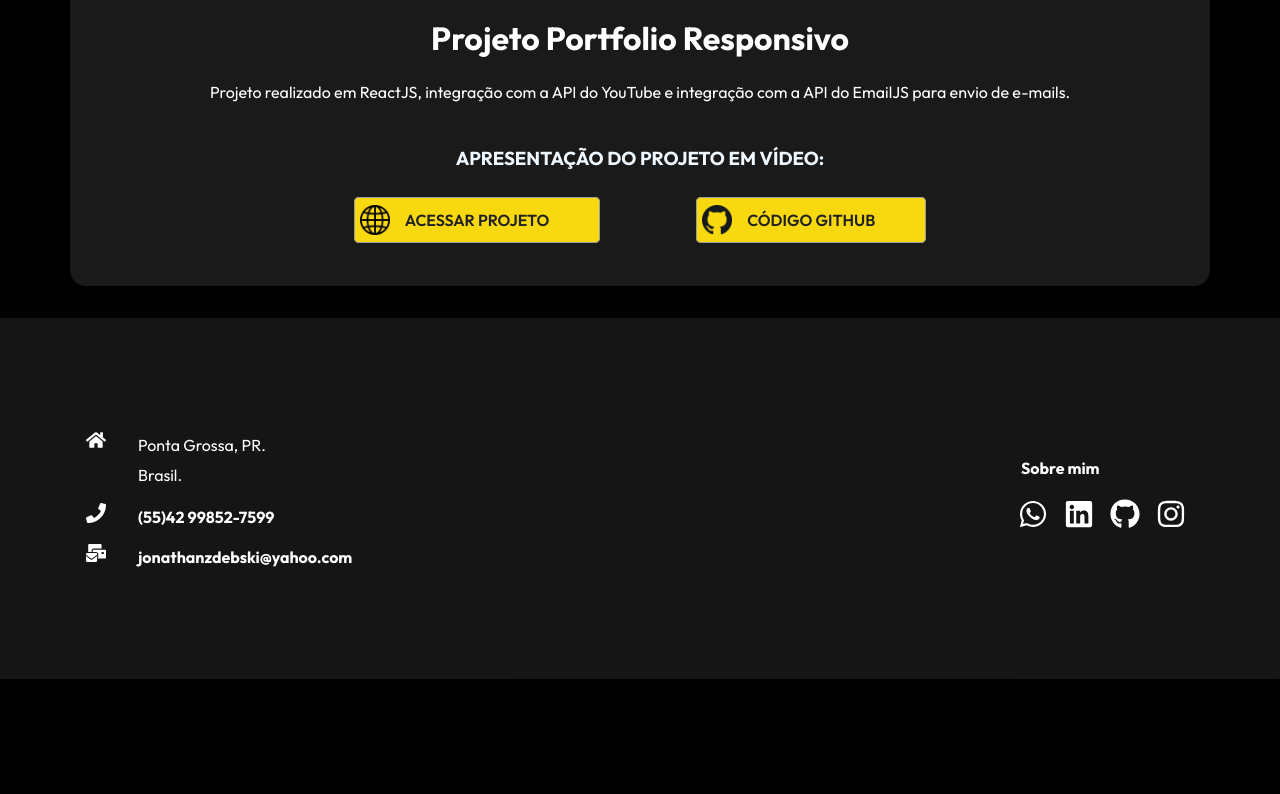
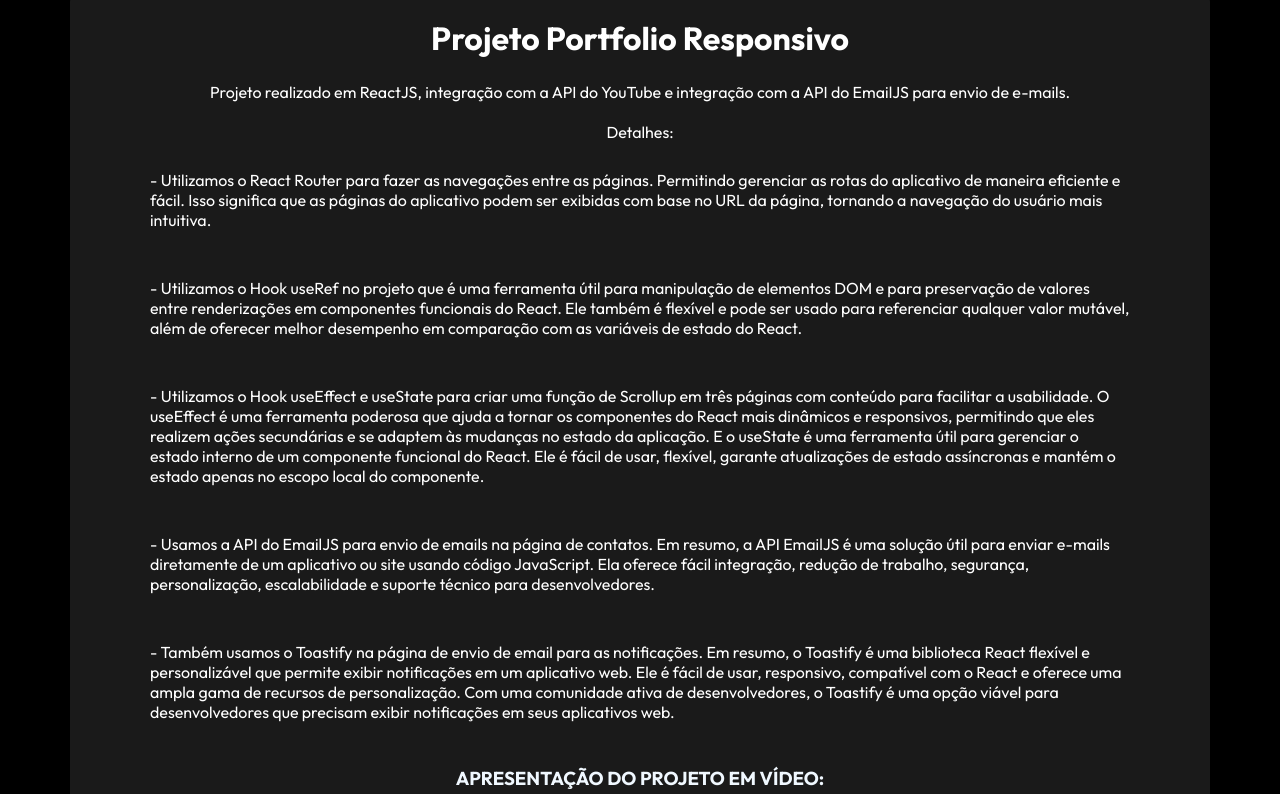
Before and after one commit to JonathanZdebski/Projeto-front-end-responsivo-jhnn, a React (Create React App) app: page /projeto-portfolio-responsivo in a window 1280 px wide. Shown: the part 526-1320 px from the top of the page. Before the commit the page ends 1205 px from the top, so only its background shows below. Built offline with nearby package versions, Linux system fonts and the light colour scheme.

Commit message:
Detalhes dos projetos adicionados.

```diff
--- a/src/components/ProjectEcommerce.js
+++ b/src/components/ProjectEcommerce.js
@@ -25,9 +25,58 @@
       <div className={styles.card2}>
         <div className={styles.title}>
           <h1>Projeto Ecommerce John Dala</h1>
-          <p>
+
+          <p className={styles.resumetext}>
             Projeto realizado em ReactJS, NextJS, Sanity como API backend e o
             Stripe como API de pagamento.
+            <br />
+            <br />
+            Detalhes:
+          </p>
+          <p>
+            <br />- Utilizamos o next/link no projeto que melhora o desempenho e
+            faz uso do pré-carregamento inteligente, que carrega automaticamente
+            as páginas adjacentes para que o usuário possa navegar entre elas
+            sem qualquer tempo de carregamento significativo dentre outras
+            vantagens.
+          </p>
+          <p>
+            - Utilizamos useState e o useContext na lógica do projeto para
+            facilitar a passagem de dados entre componentes e compartilhar dados
+            entre componentes sem precisar passar propriedades manualmente entre
+            cada um deles. Isso torna o código mais limpo e fácil de ler, além
+            de reduzir a complexidade do gerenciamento de estados.
+          </p>
+          <p>
+            - Utilizamos o getStaticPaths que gera dinamicamente caminhos de
+            rota estática para suas páginas, permitindo que o Next.js
+            pré-calcule e armazene em cache essas páginas, melhorando o
+            desempenho da sua aplicação. Também utilizando dados dinâmicos da
+            API do Sanity.
+          </p>
+          <p>
+            - Também utilizamos o getStaticProps que trabalha em conjunto com o
+            getStaticPaths para permitir a geração dinâmica de páginas
+            estáticas. O getStaticPaths gera caminhos de rota estática para as
+            páginas com base em dados dinâmicos, enquanto o getStaticProps busca
+            os dados necessários para cada caminho e retorna as propriedades
+            necessárias para renderizar a página correspondente.
+          </p>
+          <p>
+            - Utilizamos também o getServerSideProps que é uma função muito útil
+            no Next.js que permite buscar dados no servidor em tempo de execução
+            e passá-los como propriedades para uma página. O uso do
+            getServerSideProps pode permitir a renderização dinâmica de conteúdo
+            personalizado, acesso a dados de autenticação, flexibilidade na
+            busca de dados dinâmicos e melhorar o SEO da aplicação.
+          </p>
+          <p>
+            - Utilizamos o useEffect para setar todos os dados do carrinho na
+            página de realização de compra e setar o cache após a compra do
+            usuário. Resumindo o useEffect é uma ferramenta poderosa que ajuda a
+            tornar os componentes do React mais dinâmicos e responsivos,
+            permitindo que eles realizem ações secundárias e se adaptem às
+            mudanças no estado da aplicação.
           </p>
         </div>
         <div>
--- a/src/components/ProjectEcommerce.module.css
+++ b/src/components/ProjectEcommerce.module.css
@@ -30,6 +30,18 @@
 
 .title p {
     padding: 1.5rem;
+    text-align: left;
+}
+
+.title .resumetext {
+    align-items: center;
+    text-align: center;
+    margin-bottom: -2.5rem;
+}
+
+.title .resumetext2 {
+    align-items: center;
+    text-align: center;
 }
 
 .btnwd {
--- a/src/components/ProjectGen.js
+++ b/src/components/ProjectGen.js
@@ -25,9 +25,49 @@
       <div className={styles.card2}>
         <div className={styles.title}>
           <h1>Projeto Gen</h1>
-          <p>
+          <p className={styles.resumetext}>
             Projeto realizado em ReactJS utilizando API do JSON para armazenar
             os serviços criados.
+            <br />
+            <br />
+            Detalhes:
+          </p>
+          <p>
+            <br />- Utilizamos o React Router para fazer as navegações entre as
+            páginas. Permitindo gerenciar as rotas do aplicativo de maneira
+            eficiente e fácil. Isso significa que as páginas do aplicativo podem
+            ser exibidas com base no URL da página, tornando a navegação do
+            usuário mais intuitiva.
+          </p>
+          <p>
+            - Utilizamos o UUID no projeto, em resumo, o uso de UUIDs em
+            projetos oferece vantagens de unicidade, sem colisão, sem
+            previsibilidade, compatibilidade, escalabilidade e privacidade.
+            Essas vantagens tornam os UUIDs uma opção viável para identificar
+            objetos de forma exclusiva em projetos distribuídos, multiplataforma
+            e sensíveis à privacidade.
+          </p>
+          <p>
+            - Utilizamos o DB.JSON, é um arquivo simples e flexível que pode ser
+            usado para criar uma API RESTful fake para prototipação ou para
+            testes em um projeto. Ele é fácil de implementar, rápido,
+            personalizável e compatível com o formato JSON. Além disso, o
+            db.json é útil para testes automatizados e pode ser usado em
+            diferentes tipos de projetos.
+          </p>
+          <p>
+            - Usamos o Hook useEffect para registrar os dados em JSON, resumindo
+            o useEffect é uma ferramenta poderosa que ajuda a tornar os
+            componentes do React mais dinâmicos e responsivos, permitindo que
+            eles realizem ações secundárias e se adaptem às mudanças no estado
+            da aplicação.
+          </p>
+          <p>
+            - Usamos o Hook useState para capturar os dados de serviços do
+            projeto, o useState é uma ferramenta útil para gerenciar o estado
+            interno de um componente funcional do React. Ele é fácil de usar,
+            flexível, garante atualizações de estado assíncronas e mantém o
+            estado apenas no escopo local do componente.
           </p>
         </div>
         <div>
--- a/src/components/ProjectHBanks.js
+++ b/src/components/ProjectHBanks.js
@@ -25,7 +25,16 @@
       <div className={styles.card2}>
         <div className={styles.title}>
           <h1>Projeto HBanks Responsivo</h1>
-          <p>Projeto realizado em ReactJS + Vite + Tailwindss.</p>
+          <p className={styles.resumetext}>
+            Projeto realizado em ReactJS + Vite + Tailwindss.
+            <br />
+            <br />
+            Detalhes:
+          </p>
+          <p className={styles.resumetext2}>
+            <br />- Projeto sem detalhes backend, utilizamos as tecnologias
+            citadas acima com design bem trabalhado em Tailwindcss.
+          </p>
         </div>
         <div>
           <h3 className={styles.apres}>APRESENTAÇÃO DO PROJETO EM VÍDEO:</h3>
--- a/src/components/ProjectPortfolio.js
+++ b/src/components/ProjectPortfolio.js
@@ -25,9 +25,56 @@
       <div className={styles.card2}>
         <div className={styles.title}>
           <h1>Projeto Portfolio Responsivo</h1>
-          <p>
+          <p className={styles.resumetext}>
             Projeto realizado em ReactJS, integração com a API do YouTube e
             integração com a API do EmailJS para envio de e-mails.
+            <br />
+            <br />
+            Detalhes:
+          </p>
+          <p>
+            <br />- Utilizamos o React Router para fazer as navegações entre as
+            páginas. Permitindo gerenciar as rotas do aplicativo de maneira
+            eficiente e fácil. Isso significa que as páginas do aplicativo podem
+            ser exibidas com base no URL da página, tornando a navegação do
+            usuário mais intuitiva.
+          </p>
+          <p>
+            - Utilizamos o Hook useRef no projeto que é uma ferramenta útil para
+            manipulação de elementos DOM e para preservação de valores entre
+            renderizações em componentes funcionais do React. Ele também é
+            flexível e pode ser usado para referenciar qualquer valor mutável,
+            além de oferecer melhor desempenho em comparação com as variáveis de
+            estado do React.
+          </p>
+          <p>
+            - Utilizamos o Hook useEffect e useState para criar uma função de
+            Scrollup em três páginas com conteúdo para facilitar a usabilidade.
+            O useEffect é uma ferramenta poderosa que ajuda a tornar os
+            componentes do React mais dinâmicos e responsivos, permitindo que
+            eles realizem ações secundárias e se adaptem às mudanças no estado
+            da aplicação. E o useState é uma ferramenta útil para gerenciar o
+            estado interno de um componente funcional do React. Ele é fácil de
+            usar, flexível, garante atualizações de estado assíncronas e mantém
+            o estado apenas no escopo local do componente.
+          </p>
+          <p>
+            - Usamos a API do EmailJS para envio de emails na página de
+            contatos. Em resumo, a API EmailJS é uma solução útil para enviar
+            e-mails diretamente de um aplicativo ou site usando código
+            JavaScript. Ela oferece fácil integração, redução de trabalho,
+            segurança, personalização, escalabilidade e suporte técnico para
+            desenvolvedores.
+          </p>
+          <p>
+            - Também usamos o Toastify na página de envio de email para as
+            notificações. Em resumo, o Toastify é uma biblioteca React flexível
+            e personalizável que permite exibir notificações em um aplicativo
+            web. Ele é fácil de usar, responsivo, compatível com o React e
+            oferece uma ampla gama de recursos de personalização. Com uma
+            comunidade ativa de desenvolvedores, o Toastify é uma opção viável
+            para desenvolvedores que precisam exibir notificações em seus
+            aplicativos web.
           </p>
         </div>
         <div>
--- a/src/components/ProjectViagem.js
+++ b/src/components/ProjectViagem.js
@@ -25,7 +25,41 @@
       <div className={styles.card2}>
         <div className={styles.title}>
           <h1>Projeto Viagem Responsivo</h1>
-          <p>Projeto realizado em ReactJS com formulários em JSON.</p>
+          <p className={styles.resumetext}>
+            Projeto realizado em ReactJS com formulários em JSON.
+            <br />
+            <br />
+            Detalhes:
+          </p>
+          <p>
+            <br />- Utilizamos o React Router para fazer as navegações entre as
+            páginas. Permitindo gerenciar as rotas do aplicativo de maneira
+            eficiente e fácil. Isso significa que as páginas do aplicativo podem
+            ser exibidas com base no URL da página, tornando a navegação do
+            usuário mais intuitiva.
+          </p>
+          <p>
+            - Utilizamos um arquivo DATA separado para separar os dados do
+            componente, é possível concentrar-se apenas na lógica do componente
+            e manter os dados em um arquivo separado. Isso ajuda a tornar o
+            código mais organizado e mais fácil de manter. Algumas vantagens são
+            a reutilização de dados, facilidade de manutenção, performance e
+            testabilidade do código.
+          </p>
+          <p>
+            - Para deixar o projeto responsivo usamos uma lógica utilizando
+            if/else e fazendo mapeamento dos Links do Navbar para o modo mobile,
+            tudo de forma dinâmica (props).
+          </p>
+          <p>
+            - Utilizamos o AXIOS nas páginas de contato, login e registro para
+            registrar os dados em JSON no db.json do projeto. Em resumo, o axios
+            é uma biblioteca JavaScript útil para fazer solicitações HTTP a um
+            servidor. Ele oferece suporte a todas as solicitações HTTP, é fácil
+            de usar e pode ser configurado rapidamente. Além disso, ele suporta
+            interceptadores de solicitações e respostas, promessas, cancelamento
+            de solicitações.
+          </p>
         </div>
         <div>
           <h3 className={styles.apres}>APRESENTAÇÃO DO PROJETO EM VÍDEO:</h3>
```
